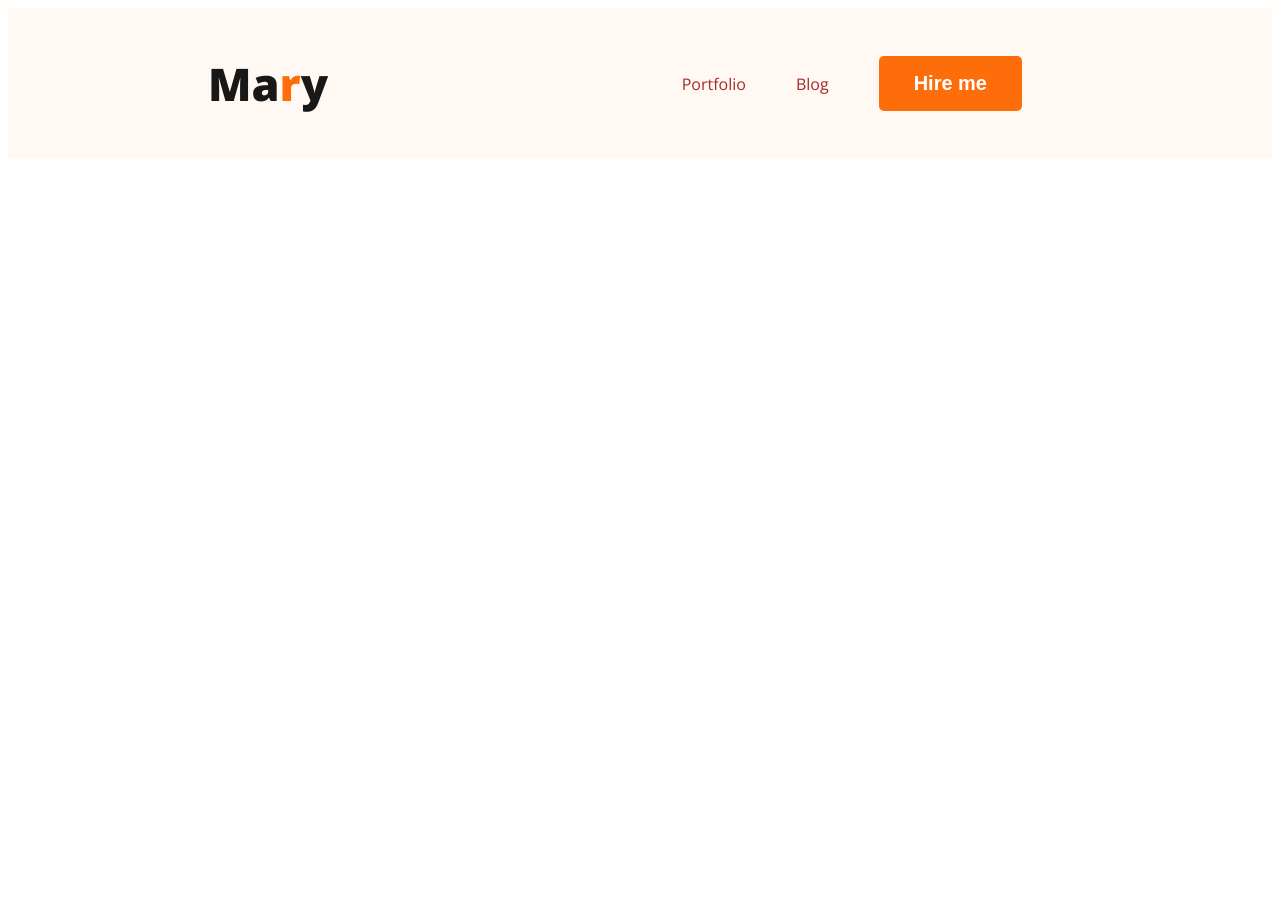
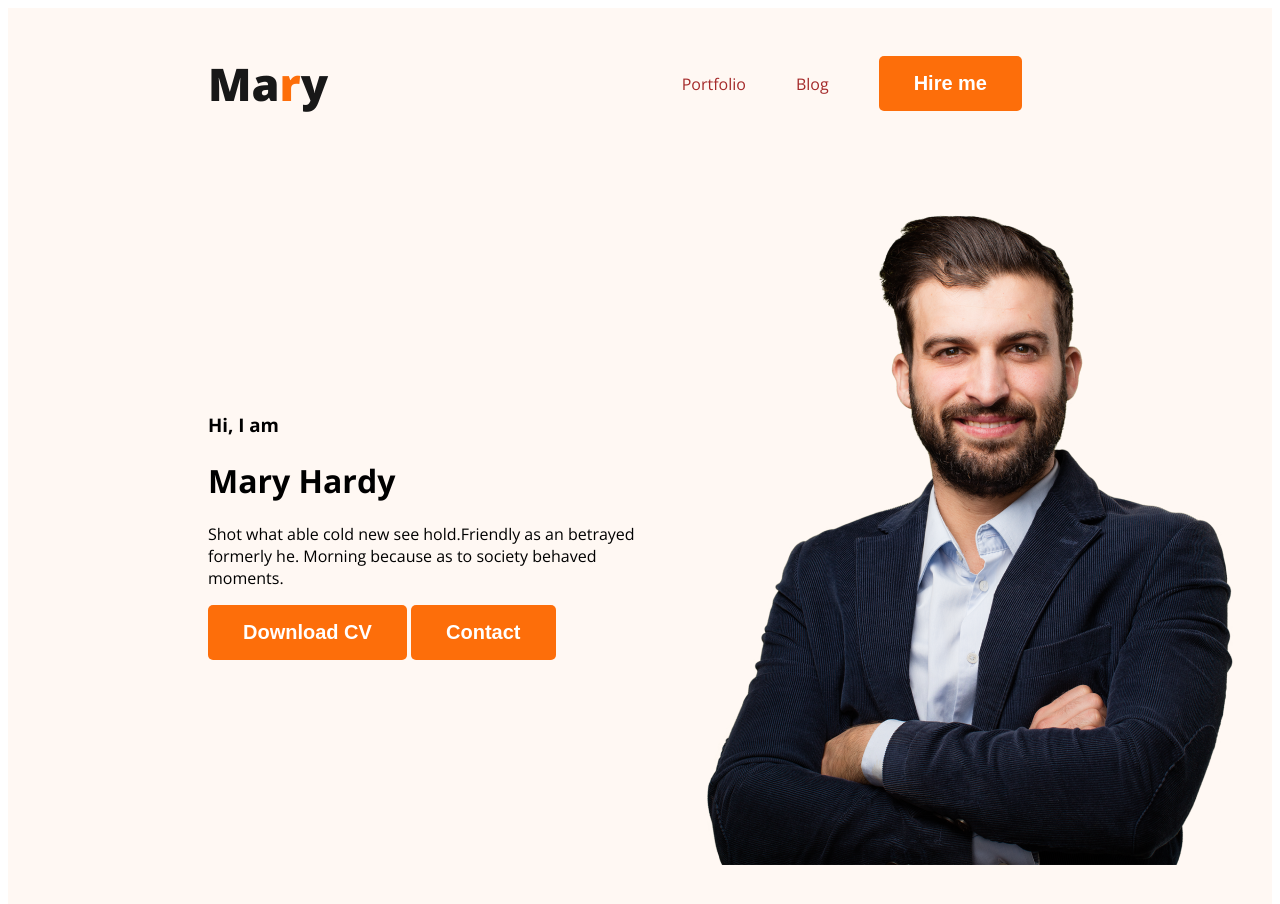
Before and after one commit to SaikaT-41/web-developer-portfolio, a plain HTML site: page index.html in a window 1280 px wide. Before the commit the page ends 800 px from the top, so only its background shows below. Drawn offline with nearby package versions, Linux system fonts and the light colour scheme.

Commit message:
adding more css

```diff
--- a/index.html
+++ b/index.html
@@ -21,9 +21,16 @@
                 <li><button class="btn-primary">Hire me</button></li>
             </ul>
         </nav>
-        <div class="banner">
-
+       <div class="banner">
+        <div class="banner-content">
+            <h3 class="banner-gretting">Hi, I  am</h3>
+            <h1 class="banner-title">Mary Hardy</h1>
+            <p>Shot what able cold new see hold.Friendly as an betrayed formerly he. Morning because as to society behaved moments.</p>
+            <button class="btn-primary">Download CV</button>
+            <button class="btn-primary">Contact</button>
         </div>
+        <img class="pro-pic" src="images/hardy.png" alt="">
+       </div>
     </header>
 
     <main>
--- a/styles/portfolio.css
+++ b/styles/portfolio.css
@@ -54,7 +54,21 @@ nav a {
     font-weight: 700;
     padding: 16px 35px;
 }
+
 /* header related style */
-.header{
+.header {
     background-color: #FFF8F3;
 }
+
+.banner {
+    padding: 30px 30px 40px 200px;
+    display: flex;
+    align-items: center;
+}
+
+.pro-pic {
+
+    width: 584px;
+    height: 676px;
+    flex-shrink: 0;
+}
```
Lines whose indentation alone changed are shown as unchanged.
